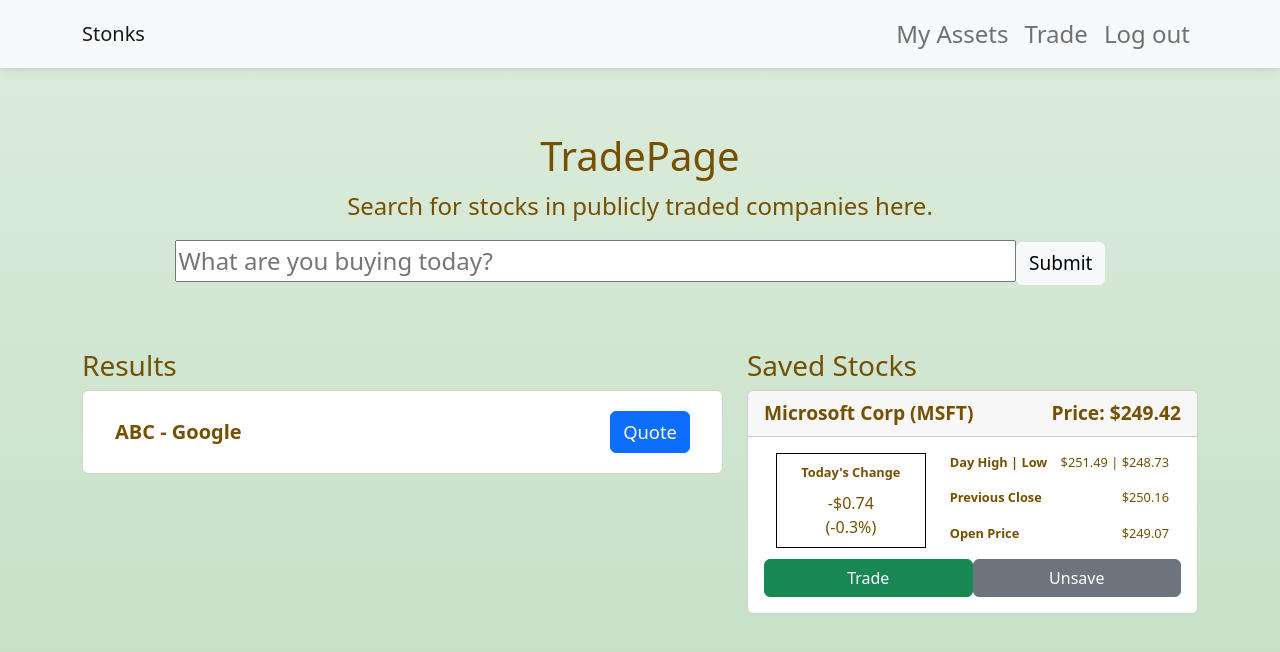
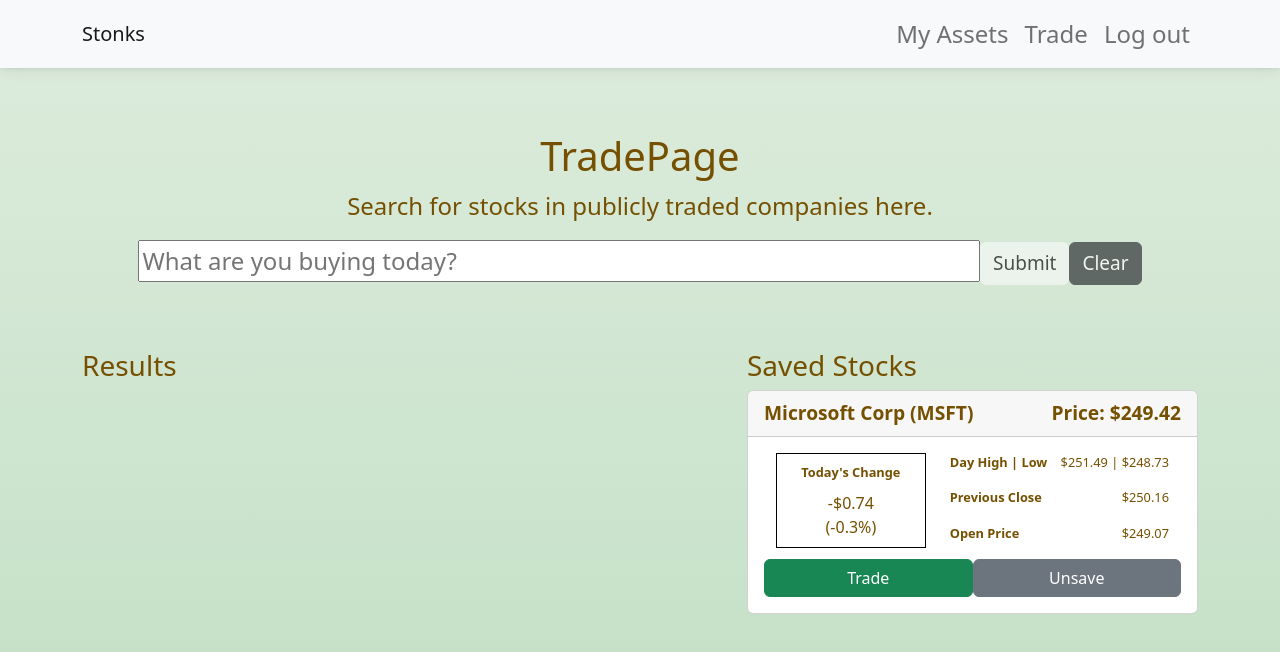
Before and after one commit to VirtualVasquez/Fantasy-Trading, a React (Create React App) app in the folder client/: page /trade in a window 1280 px wide. Shown: the top 652 px of the page. Built offline with nearby package versions, Linux system fonts and the light colour scheme; sample sign-in values are in the browser's storage.

Commit message:
search bar working, results being generated. Each generated result currently displays lorem ipsum modal

```diff
--- /dev/null
+++ b/client/src/modules/TradePage/SearchBar/SearchBar.scss
@@ -0,0 +1,13 @@
+.search-row{
+    text-align: center;
+    padding: 2rem;
+    form{
+        width: 100%;
+        input{
+            width: 80%;
+        }
+        button{
+            font-size: 19px;
+        }
+    }
+ }
--- /dev/null
+++ b/client/src/modules/TradePage/SearchBar/index.js
@@ -0,0 +1,64 @@
+import React, {useState}
+from 'react';
+import axios from "axios";
+
+import './SearchBar.scss';
+
+
+function SearchBar({setSearchResults}){
+
+    const [searchQuery, setSearchQuery] = useState("");
+
+
+    async function executeSearch(userQuery){
+        try{
+            const response = await axios.get('/symbol-lookup', {
+                params:{
+                    q: userQuery,
+                }
+            })
+            setSearchResults(response.data.result.filter(stock => !stock.symbol.includes('.')));
+        } catch (error) {
+            console.error(error);
+        }
+    }
+
+    function clearSearchQuery(){
+        setSearchQuery("");
+    }
+
+
+    function handleSubmit(event){
+        event.preventDefault();
+        executeSearch(searchQuery);
+    }
+
+    return (
+        <form>
+            <div className="form-group">
+                <input
+                    placeholder='What are you buying today?'
+                    value={searchQuery}
+                    onChange={e=>setSearchQuery(e.target.value)}
+                >
+                </input>
+                <button
+                    disabled={!searchQuery}
+                    className="btn btn-light"
+                    onClick={handleSubmit}
+                >
+                    Submit
+                </button>
+                <button
+                    disabled={!searchQuery}
+                    className="btn btn-dark"
+                    onClick={clearSearchQuery}
+                >
+                    Clear
+                </button>
+            </div>
+        </form>
+    )
+}
+
+export default SearchBar;
--- a/client/src/modules/TradePage/StockResult/index.js
+++ b/client/src/modules/TradePage/StockResult/index.js
@@ -4,22 +4,27 @@ from 'react';
 import './StockResult.scss';
 
 
-const StockResult = props => {
+function StockResult(props){
+
+    // you might need to run another query here to get stock information
+
+    const{index, toggleModal, setModalContents, symbol, company } = props;
+
     return (
     <div className="card stock-result">
         <div className="card-body stock-result-body">
             <p className="comp-info">
                 <span className="comp-symbol">
-                    ABC
+                    {symbol}
                 </span>
-                &nbsp;-&nbsp;
+                    &nbsp;-&nbsp;
                 <span className="comp-name">
-                    Google
+                    {company}
                 </span>
             </p>
             <button
                 className="btn btn-primary"
-                onClick={props.toggleModal}
+                onClick={toggleModal}
             >
                 Quote
             </button>
--- a/client/src/modules/TradePage/index.js
+++ b/client/src/modules/TradePage/index.js
@@ -6,7 +6,7 @@ import './StockResult';
 import './SavedStock';
 import SavedStock from './SavedStock';
 import StockResult from './StockResult';
-import axios from "axios";
+import SearchBar from './SearchBar';
 
 
 function TradePage(props){
@@ -14,45 +14,36 @@ function TradePage(props){
     const [searchResults, setSearchResults] = useState([]);
     const [savedSearches, setSavedSearches] = useState([]);
 
-
-    async function executeSearch(userQuery){
-
-        try{
-            const response = await axios.get('/symbol-lookup', {
-                params:{
-                    q: userQuery,
-                }
-            })
-            setSearchResults(response.data);
-        } catch (error) {
-            console.error(error);
-        }
-    }
-
-
-    useEffect(() => {}, []);
+    // useEffect(() => {}, []);
 
     return (
+
         <div className='container trade-page'>
             <div className='row search-row'>
                 <div className='col-12'>
                     <h1>TradePage</h1>
                     <p>Search for stocks in publicly traded companies here.</p>
-                    <form>
-                        <div className="form-group">
-                            <input placeholder='What are you buying today?'></input>
-                            <button className="btn btn-light">Submit</button>
-                        </div>
-                    </form>
+                    <SearchBar
+                        setSearchResults={setSearchResults}
+                    />
                 </div>
             </div>
             <div className='row stocks-row'>
                 <div className='col-12 col-lg-7'>
                     <h3>Results</h3>
-                    <StockResult
-                        toggleModal={props.toggleModal}
-                        setModalContents={props.setModalContents}
-                    />
+
+                    {Array.isArray(searchResults) ? searchResults.map(function (result, index) {
+                        return (
+                            <StockResult
+                                key={index}
+                                toggleModal={props.toggleModal}
+                                setModalContents={props.setModalContents}
+                                symbol={result.symbol}
+                                company={result.description}
+                            />
+                        )
+                        }) : null
+                    }
 
                 </div>
                 <div className='col-12 col-lg-5'>
--- a/client/src/modules/TradePage/tradePage.scss
+++ b/client/src/modules/TradePage/tradePage.scss
@@ -1,17 +1,4 @@
 .trade-page{
-     .search-row{
-        text-align: center;
-        padding: 2rem;
-        form{
-            width: 100%;
-            input{
-                width: 80%;
-            }
-            button{
-                font-size: 19px;
-            }
-        }
-     }
     .stocks-row{
         margin-top: 2rem;
     }
```
